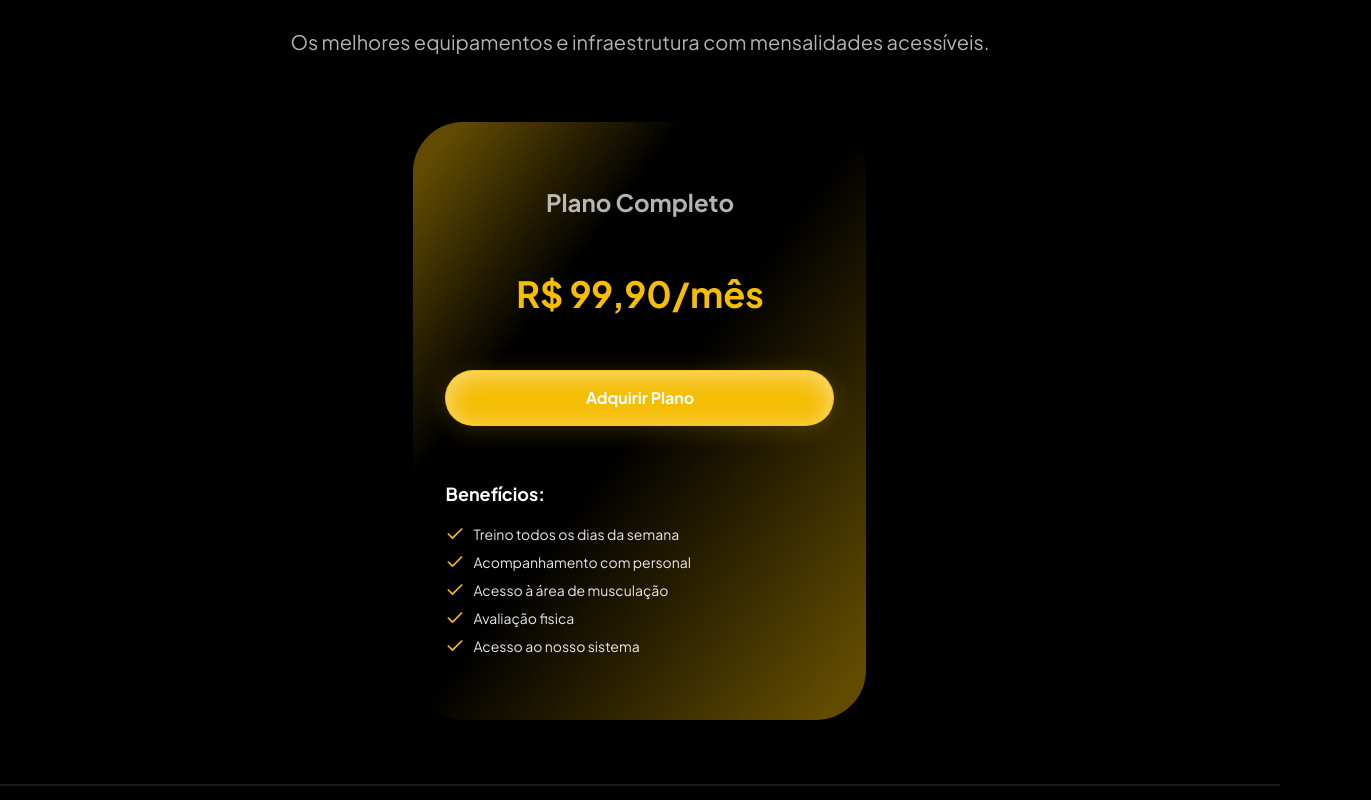
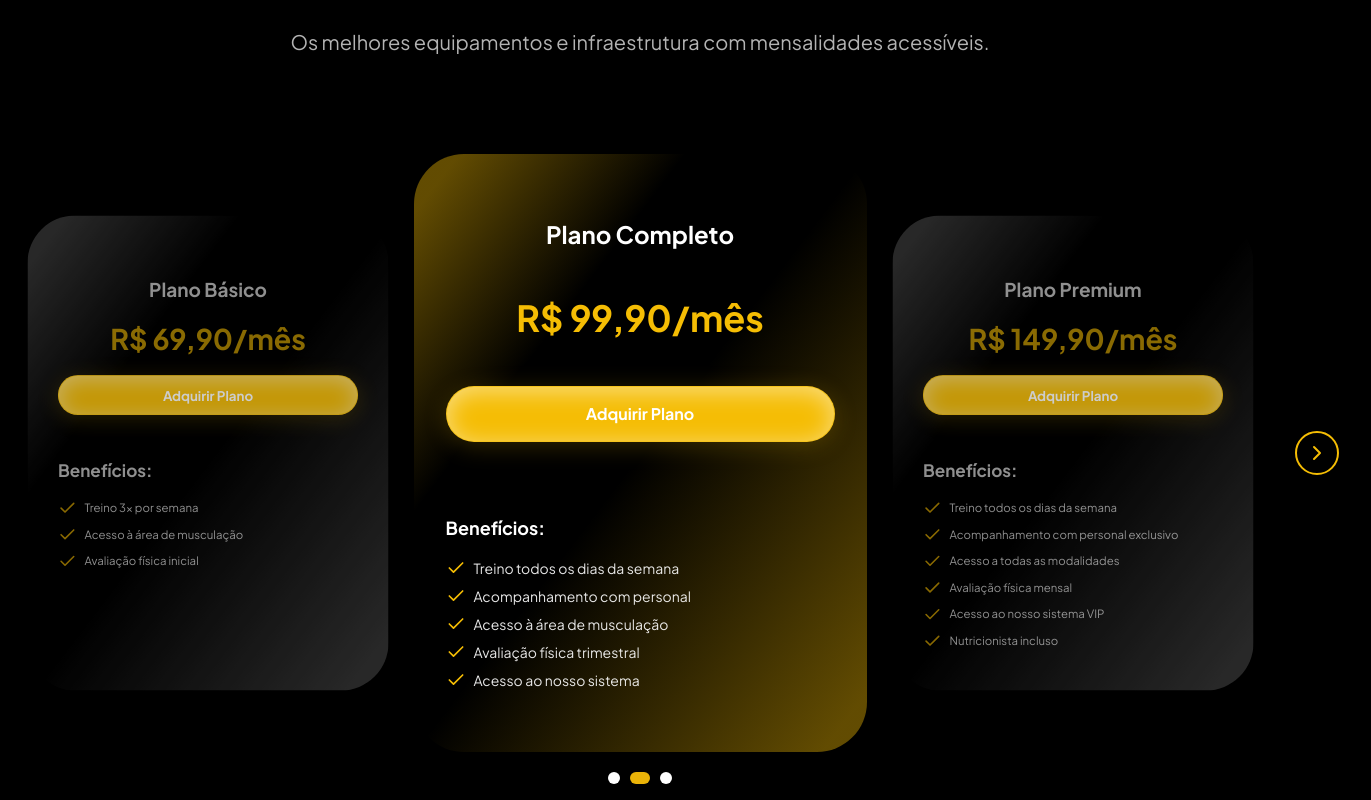
Before and after one commit to Gabriel-Vignoli/FitPlan-Landing-Page, a React (Vite) app: page / in a window 1280 px wide. Shown: the part 5200-6000 px from the top of the page, 1371 px wide, since content can reach past the window. Built offline with nearby package versions, Linux system fonts and the light colour scheme.

Commit message:
feat: add plan selection and PlanCard variants

```diff
--- a/src/components/Button.jsx
+++ b/src/components/Button.jsx
@@ -16,7 +16,7 @@ const Button = ({
 
   return (
     <button
-      className={`${baseStyles} ${variantStyles[variant]} ${className}`} // 👈 aplicado aqui
+      className={`${baseStyles} ${variantStyles[variant]} ${className}`}
       aria-label={ariaLabel}
       onClick={onClick}
     >
--- a/src/components/PlanCard.jsx
+++ b/src/components/PlanCard.jsx
@@ -1,52 +1,95 @@
+import Button from "./Button";
 import { Check } from "lucide-react";
-import Button from "./Button";
 
-const PlanCard = ({ title, price, benefits }) => {
+const PlanCard = ({ title, price, benefits, isSelected = false }) => {
   return (
     <div
-      className="flex h-[598px] w-[453px] flex-col justify-between rounded-[50px] px-8 py-16 shadow-lg relative overflow-hidden"
+      className={`relative flex flex-col justify-between overflow-hidden rounded-[50px] px-8 py-16 shadow-lg transition-all duration-500 ${
+        isSelected
+          ? "z-10 h-[598px] w-[453px] scale-100"
+          : "z-0 h-[500px] w-[380px] scale-95 opacity-80"
+      }`}
       style={{
         background: "black",
         position: "relative",
         isolation: "isolate",
       }}
     >
-      {/* Gradient from top-left to middle - suavizado */}
+      {/* Gradient Effects */}
       <div
-        className="absolute top-0 left-0 w-full h-full z-0"
+        className="absolute inset-0 z-0"
         style={{
-          background: "linear-gradient(to bottom right, rgba(245, 189, 4, 0.4) 5%, rgba(245, 189, 4, 0) 30%)"
+          background: isSelected
+            ? "linear-gradient(to bottom right, rgba(245, 189, 4, 0.4) 5%, rgba(245, 189, 4, 0) 30%)"
+            : "linear-gradient(to bottom right, rgba(255, 255, 255, 0.2) 5%, rgba(255, 255, 255, 0) 30%)",
+        }}
+      />
+      <div
+        className="absolute inset-0 z-0"
+        style={{
+          background: isSelected
+            ? "linear-gradient(to top left, rgba(245, 189, 4, 0.4) 5%, rgba(245, 189, 4, 0) 50%)"
+            : "linear-gradient(to top left, rgba(255, 255, 255, 0.2) 5%, rgba(255, 255, 255, 0) 50%)",
         }}
       />
 
-      {/* Gradient from bottom-right to middle - suavizado */}
-      <div
-        className="absolute bottom-0 right-0 w-full h-full z-0"
-        style={{
-          background: "linear-gradient(to top left, rgba(245, 189, 4, 0.4) 5%, rgba(245, 189, 4, 0) 50%)"
-        }}
-      />
+      {/* Content */}
+      <div className={`relative z-10 flex h-full flex-col ${isSelected ? "gap-12" : "gap-5"}`}>
+        <div
+          className={`flex flex-col text-center ${isSelected ? "gap-12" : "gap-5"}`}
+        >
+          {/* Title */}
+          <h3
+            className={`font-bold ${
+              isSelected ? "text-2xl text-white" : "text-xl text-white/70"
+            }`}
+          >
+            {title}
+          </h3>
+          {/* Price */}
+          <div
+            className={`font-extrabold ${
+              isSelected ? "text-4xl text-primary" : "text-3xl text-primary/70"
+            }`}
+          >
+            {price}
+          </div>
+        </div>
 
-      {/* Content with z-index to appear above gradients */}
-      <div className="flex flex-col justify-between h-full z-10 relative">
-        <div className="flex flex-col gap-14">
-          <div className="flex flex-col gap-14 text-center">
-            {/* Title */}
-            <h3 className="text-2xl font-bold text-white/70">{title}</h3>
-            {/* Price */}
-            <div className="text-4xl font-extrabold text-primary">{price}</div>
-          </div>
-          {/* Button */}
-          <Button variant="primary">Adquirir Plano</Button>
-        </div>
+        {/* Button */}
+        <Button
+          variant="primary"
+          className={`${isSelected ? "px-6 py-3 text-base" : "px-4 py-[10px] text-sm"}`}
+        >
+          Adquirir Plano
+        </Button>
+
         {/* Benefits */}
         <div className="mt-6 flex flex-col gap-4">
-          <h4 className="text-lg font-bold text-white">Benefícios:</h4>
+          <h4
+            className={`text-lg font-bold ${
+              isSelected ? "text-white" : "text-white/70"
+            }`}
+          >
+            Benefícios:
+          </h4>
           <ul className="flex flex-col gap-2">
             {benefits.map((benefit, index) => (
               <li key={index} className="flex items-center gap-2">
-                <Check className="h-5 w-5 text-primary" />
-                <span className="text-sm text-white/90">{benefit}</span>
+                <Check
+                  className={`h-5 w-5 ${
+                    isSelected ? "text-primary" : "text-primary/70"
+                  }`}
+                />
+                <span
+                  className={`${
+                    isSelected
+                      ? "text-sm text-white/90"
+                      : "text-[12px] text-white/70"
+                  }`}
+                >
+                  {benefit}
+                </span>
               </li>
             ))}
           </ul>
--- a/src/components/PlanList.jsx
+++ b/src/components/PlanList.jsx
@@ -1,21 +1,100 @@
+import { ChevronLeft, ChevronRight } from "lucide-react";
+import { useState } from "react";
 import PlanCard from "./PlanCard";
 
 const PlanList = () => {
+  const plans = [
+    {
+      title: "Plano Básico",
+      price: "R$ 69,90/mês",
+      benefits: [
+        "Treino 3x por semana",
+        "Acesso à área de musculação",
+        "Avaliação física inicial",
+      ],
+    },
+    {
+      title: "Plano Completo",
+      price: "R$ 99,90/mês",
+      benefits: [
+        "Treino todos os dias da semana",
+        "Acompanhamento com personal",
+        "Acesso à área de musculação",
+        "Avaliação física trimestral",
+        "Acesso ao nosso sistema",
+      ],
+    },
+    {
+      title: "Plano Premium",
+      price: "R$ 149,90/mês",
+      benefits: [
+        "Treino todos os dias da semana",
+        "Acompanhamento com personal exclusivo",
+        "Acesso a todas as modalidades",
+        "Avaliação física mensal",
+        "Acesso ao nosso sistema VIP",
+        "Nutricionista incluso",
+      ],
+    },
+  ];
+
+  const [selectedIndex, setSelectedIndex] = useState(1);
+
+  const handlePrevious = () => {
+    setSelectedIndex((prev) => (prev === 0 ? plans.length - 1 : prev - 1));
+  };
+
+  const handleNext = () => {
+    setSelectedIndex((prev) => (prev === plans.length - 1 ? 0 : prev + 1));
+  };
+
   return (
-    <div>
-      <PlanCard
-        title="Plano Completo"
-        description="Ideal para começar agora"
-        price="R$ 99,90/mês"
-        benefits={[
-          "Treino todos os dias da semana",
-          "Acompanhamento com personal",
-          "Acesso à área de musculação",
-          "Avaliação fisica",
-          "Acesso ao nosso sistema"
-        ]}
-      />
-    </div>
+    <section className="flex flex-col items-center justify-center p-8">
+      {/* Cards */}
+      <div className="relative flex w-full items-center justify-center gap-8">
+        <button
+          onClick={handlePrevious}
+          aria-label="Previous Plan"
+          className="rounded-full border-2 border-primary p-2 text-primary transition-all duration-300 hover:bg-primary hover:text-black"
+        >
+          <ChevronLeft size={24} />
+        </button>
+
+        <div className="flex items-center justify-center gap-[16px]">
+          {plans.map((plan, index) => (
+            <PlanCard
+              key={plan.title}
+              title={plan.title}
+              price={plan.price}
+              benefits={plan.benefits}
+              isSelected={index === selectedIndex}
+            />
+          ))}
+        </div>
+
+        <button
+          onClick={handleNext}
+          aria-label="Next Plan"
+          className="rounded-full border-2 border-primary p-2 text-primary transition-all duration-300 hover:bg-primary hover:text-black"
+        >
+          <ChevronRight size={24} />
+        </button>
+      </div>
+
+      {/* Dots */}
+      <div className="mt-[20px] flex gap-[10px]">
+        {plans.map((_, index) => (
+          <button
+            key={index}
+            aria-label={`Select ${plans[index].title}`}
+            onClick={() => setSelectedIndex(index)}
+            className={`h-[12px] w-[12px] rounded-full transition-all ${
+              index === selectedIndex ? "w-[20px] bg-yellow-500" : "bg-white"
+            }`}
+          />
+        ))}
+      </div>
+    </section>
   );
 };
 
```
